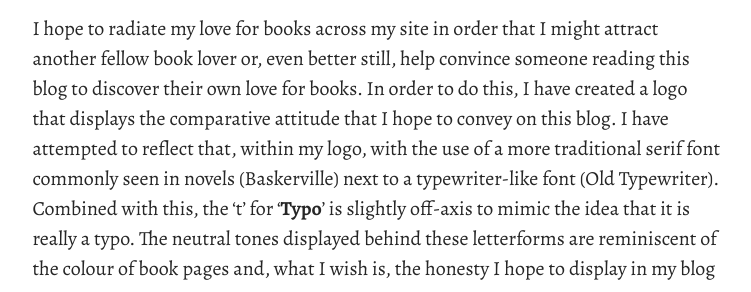
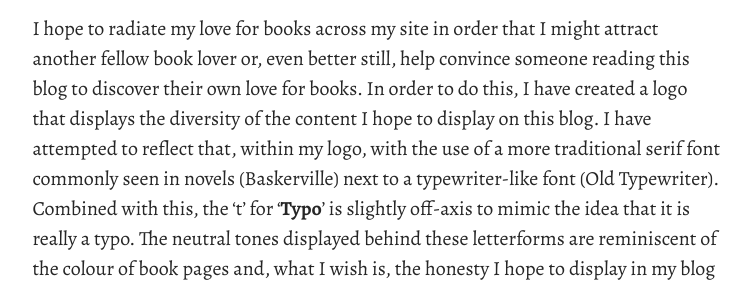
Before and after one commit to jemcox/brookesbooks, a Jekyll site: the page built from pages/about.md, in a window 1280 px wide and 900 px high, scrolled down 528 px. Shown: the part 245-537 px from the top of the window, without its empty margins (262-1013 px from the left). Built offline with Jekyll 4.4.1, drawn with Linux system fonts in a browser that asks for light colours; some web fonts are replaced.

Commit message:
Update Page “about”

```diff
--- a/pages/about.md
+++ b/pages/about.md
@@ -16,7 +16,7 @@
 
 A typical blog post will see me discussing some iconic typography used on a book cover, publishing advertisement or even a bookstore front and letting you know whether it really is type or a typo!
 
-I hope to radiate my love for books across my site in order that I might attract another fellow book lover or, even better still, help convince someone reading this blog to discover their own love for books. In order to do this, I have created a logo that displays the comparative attitude that I hope to convey on this blog. I have attempted to reflect that, within my logo, with the use of a more traditional serif font commonly seen in novels (Baskerville) next to a typewriter-like font (Old Typewriter). Combined with this, the 't' for '**Typo**' is slightly off-axis to mimic the idea that it is really a typo. The neutral tones displayed behind these letterforms are reminiscent of the colour of book pages and, what I wish is, the honesty I hope to display in my blog posts.
+I hope to radiate my love for books across my site in order that I might attract another fellow book lover or, even better still, help convince someone reading this blog to discover their own love for books. In order to do this, I have created a logo that displays the diversity of the content I hope to display on this blog. I have attempted to reflect that, within my logo, with the use of a more traditional serif font commonly seen in novels (Baskerville) next to a typewriter-like font (Old Typewriter). Combined with this, the 't' for '**Typo**' is slightly off-axis to mimic the idea that it is really a typo. The neutral tones displayed behind these letterforms are reminiscent of the colour of book pages and, what I wish is, the honesty I hope to display in my blog posts.
 
 ![](../uploads/type-or-typo-logo-2.png)
 
```
